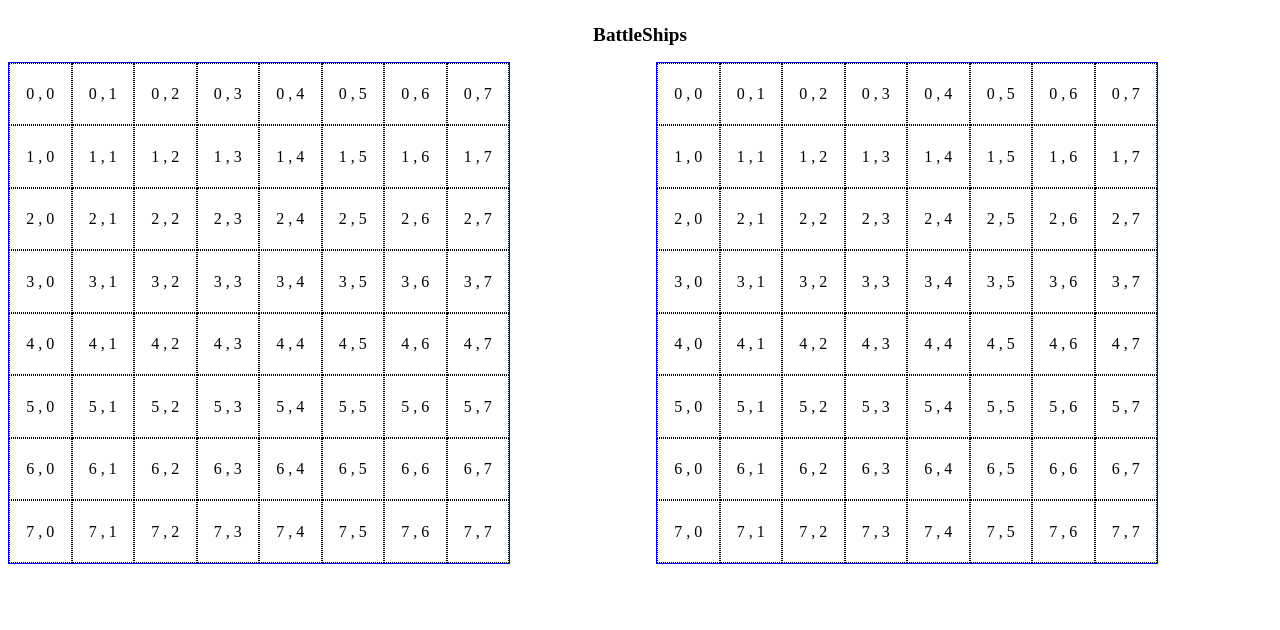
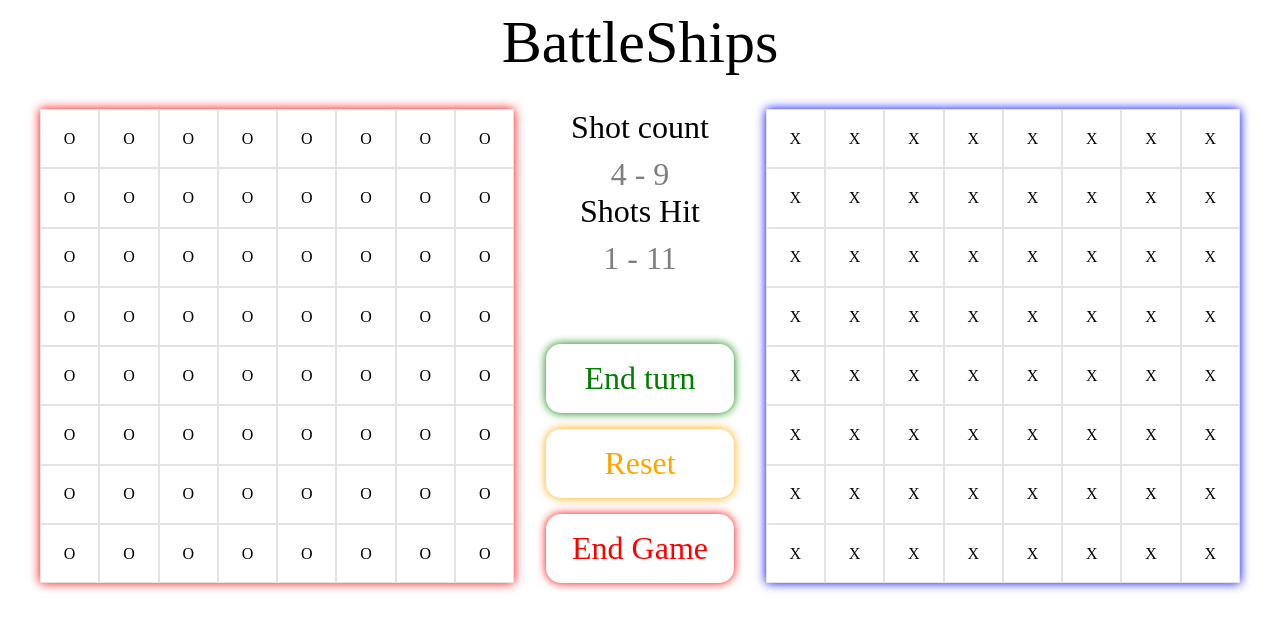
Before and after one commit to K4naxa/battleship, a website: page index.html in a window 1280 px wide. Drawn offline with Linux system fonts and the light colour scheme.

Commit message:
created the main layout for the site

```diff
--- a/index.html
+++ b/index.html
@@ -8,10 +8,28 @@
     <title>BattleShip</title>
   </head>
   <body>
-    <div class="header"><h2 class="mainHeaderLogo">BattleShips</h2></div>
+    <div class="header">BattleShips</div>
     <div id="mainContainer">
       <div class="gameContainer">
         <div class="firstPlayerGrid gameBoard"></div>
+        <div class="gameInfo">
+          <div class="infoContainer">
+            <div class="shotCount">
+              <div class="title">Shot count</div>
+              <div class="info">4 - 9</div>
+            </div>
+            <div class="shotsHit">
+              <div class="title">Shots Hit</div>
+              <div class="info">1 - 11</div>
+            </div>
+          </div>
+
+          <div class="gameControlButtons">
+            <div class="endTurnBtn">End turn</div>
+            <div class="resetGameBtn">Reset</div>
+            <div class="endGameBtn">End Game</div>
+          </div>
+        </div>
         <div class="secondPlayerGrid gameBoard"></div>
       </div>
     </div>
--- a/package.json
+++ b/package.json
@@ -2,9 +2,4 @@
   "devDependencies": {
     "jest": "^29.7.0"
   }
-  {
-    "scripts": {
-      "test": "jest"
-    }
-  }
 }
--- a/script.js
+++ b/script.js
@@ -1,11 +1,9 @@
 const firstPlayerGrid = document.querySelector(".firstPlayerGrid");
 const secondPlayerGrid = document.querySelector(".secondPlayerGrid");
 
-
-class DOMmanipulation{
-    constructor(){
+class DOMmanipulation {
+  constructor() {
     this.gameGridSize = 8;
-
   }
 
   createPlyerGrids() {
@@ -17,7 +15,6 @@
         firstGridCell.classList.add("gameCell");
         firstPlayerGrid.appendChild(firstGridCell);
 
-
         // Creating grid for second player
         const secondGridCell = document.createElement("div");
         secondGridCell.classList.add("gameCell");
@@ -26,25 +23,21 @@
         // Add click funtion for this cell
 
         firstGridCell.addEventListener("click", (x, y) => {
-
           //ONCLICK EVENT HERE
         });
 
-
-            firstGridCell.innerText = x + " , " + y
-            secondGridCell.innerText = x + " , " + y
-
+        firstGridCell.innerText = "O";
+        secondGridCell.innerText = "X";
       }
     }
   }
 }
-const DOMmanipulator = new DOMmanipulation;
-DOMmanipulator.createPlyerGrids()
-
+const DOMmanipulator = new DOMmanipulation();
+DOMmanipulator.createPlyerGrids();
 
 class Boat {
-    constructor(){
-        this.lenght = 4
+  constructor() {
+    this.lenght = 4;
     this.hits = 0;
     this.sunk = false;
   }
@@ -54,11 +47,10 @@
     // if already hit there > ignore
     if ((this.sunk = true)) return;
 
-
     // CREATE LOGIC FOR CHECKING IF HIT AT THE SAME PLACE AND REPORT THE DMG
 
-    if (this.lenght == this.hits){
-        this.boatSunk()
+    if (this.lenght == this.hits) {
+      this.boatSunk();
     }
   }
 
@@ -68,16 +60,12 @@
   }
 }
 
-class player{
-    constructor(){
+class player {
+  constructor() {
     this.boats = {
-            carrier : new Boat,
-            submarine : new Boat,
-            cruiser : new Boat,
+      carrier: new Boat(),
+      submarine: new Boat(),
+      cruiser: new Boat(),
+    };
   }
 }
-
-
-
-
-}
--- a/style.css
+++ b/style.css
@@ -2,38 +2,83 @@
   display: flex;
   justify-content: center;
   align-items: center;
+  font-size: 60px;
+  margin-bottom: 2rem;
 }
-.mainHeaderLogo{
-    font-size:larger;
+.mainHeaderLogo {
+  font-size: larger;
 }
 
-.firstPlayerGrid{
-    border: 1px solid red;
+.firstPlayerGrid {
+  grid-area: player1;
+  box-shadow: 0px 0px 10px red;
+}
+.secondPlayerGrid {
+  grid-area: player2;
+  box-shadow: 0px 0px 10px blue;
 }
 
-
-.gameContainer{
+.gameContainer {
   display: grid;
-    grid-template-columns: 1fr 1fr;
-    gap: 2rem;
+  grid-template-areas: "player1 info player2";
 }
 
 .gameBoard {
-    max-height: 500px;
-    aspect-ratio: 1;
-    border: 1px solid blue;
+  margin-left: 2rem;
+  margin-right: 2rem;
+
+  min-width: 30vw;
+  max-width: 600px;
+  aspect-ratio: 1 / 1;
   display: grid;
   grid-template-columns: repeat(8, 1fr);
   grid-template-rows: repeat(8, 1fr);
-
-
 }
-.gameCell {
+.gameBoard .gameCell {
   display: flex;
   justify-content: center;
   align-items: center;
-    border: 1px black dotted
 
+  border: 1px solid rgba(0, 0, 0, 0.108);
+}
 
+.gameInfo {
+  font-size: 2rem;
+  display: flex;
+  flex-direction: column;
+  row-gap: 3rem;
+  text-align: center;
+  justify-content: space-between;
+}
 
+.gameInfo .title {
+  font-weight: 500;
+  margin-bottom: 10px;
 }
+.gameInfo .info {
+  color: rgba(0, 0, 0, 0.503);
+}
+
+.gameControlButtons {
+  justify-self: end;
+  display: flex;
+  flex-direction: column;
+  row-gap: 1rem;
+}
+
+.gameControlButtons > div {
+  padding: 1rem;
+  border-radius: 15px;
+}
+.gameControlButtons .endTurnBtn {
+  box-shadow: 0px 0px 10px green;
+  color: green;
+}
+.gameControlButtons .resetGameBtn {
+  box-shadow: 0px 0px 10px orange;
+  color: orange;
+}
+.gameControlButtons .endGameBtn {
+  box-shadow: 0px 0px 10px red;
+  color: red;
+}
```
Lines whose indentation alone changed are shown as unchanged.
